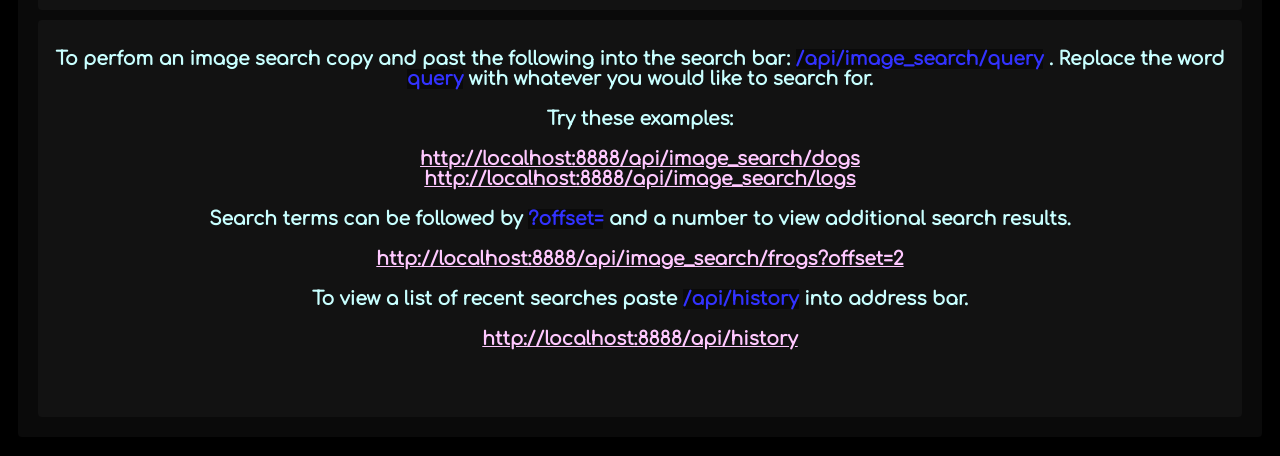
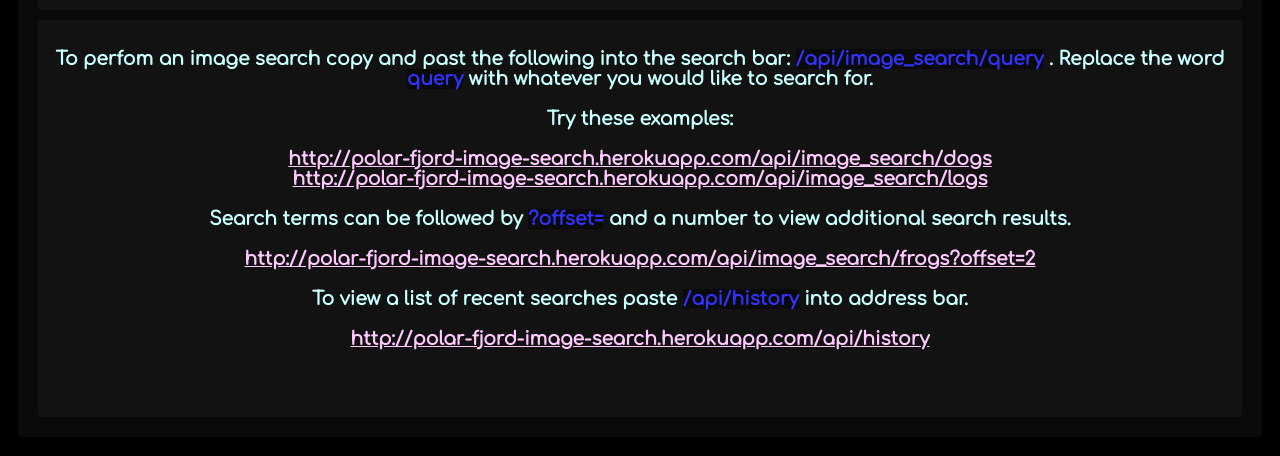
Before and after one commit to jessecrofutt/FCC-Image-Search-Abstraction-Layer, a website: page public/index.html in a window 1280 px wide. Shown: the part 118-574 px from the top of the page. Drawn offline with nearby package versions, Linux system fonts and the light colour scheme; files that its build step writes are made by us from their sources.

Commit message:
change front page links

```diff
--- a/public/index.html
+++ b/public/index.html
@@ -25,12 +25,12 @@
             Try these examples:
                 <br>
                 <br>
-            <a href="http://localhost:8888/api/image_search/dogs">
-                http://localhost:8888/api/image_search/dogs
+            <a href="http://polar-fjord-image-search.herokuapp.com/api/image_search/dogs">
+                http://polar-fjord-image-search.herokuapp.com/api/image_search/dogs
             </a>
                 <br>
-            <a href="http://localhost:8888/api/image_search/logs">
-                http://localhost:8888/api/image_search/logs
+            <a href="http://polar-fjord-image-search.herokuapp.com/api/image_search/logs">
+                http://polar-fjord-image-search.herokuapp.com/api/image_search/logs
             </a>
                 <br>
                 <br>
@@ -38,8 +38,8 @@
                 and a number to view additional search results.
                 <br>
                 <br>
-            <a href="http://localhost:8888/api/image_search/frogs?offset=2">
-                http://localhost:8888/api/image_search/frogs?offset=2
+            <a href="http://polar-fjord-image-search.herokuapp.com/api/image_search/frogs?offset=2">
+                http://polar-fjord-image-search.herokuapp.com/api/image_search/frogs?offset=2
             </a>
                 <br>
                 <br>
@@ -47,8 +47,8 @@
             address bar.
                 <br>
                 <br>
-            <a href="http://localhost:8888/api/history">
-                http://localhost:8888/api/history
+            <a href="http://polar-fjord-image-search.herokuapp.com/api/history">
+                http://polar-fjord-image-search.herokuapp.com/api/history
             </a>
                 <br>
                 <br>
--- a/server.js
+++ b/server.js
@@ -10,8 +10,8 @@
 
 const port =  process.env.PORT || 8888;
 
-// const dataBaseLocation = process.env.MONGOLAB_URI || `mongodb://localhost:27017/links`;
-const url = `mongodb://localhost:27017/links` || process.env.MONGOLAB_URI;
+const dataBaseLocation = process.env.MONGOLAB_URI || `mongodb://localhost:27017/links`;
+// const url = `mongodb://localhost:27017/links` || process.env.MONGOLAB_URI;
 let mongo = require('mongodb').MongoClient;
 
 let favicon = require('serve-favicon');
```
